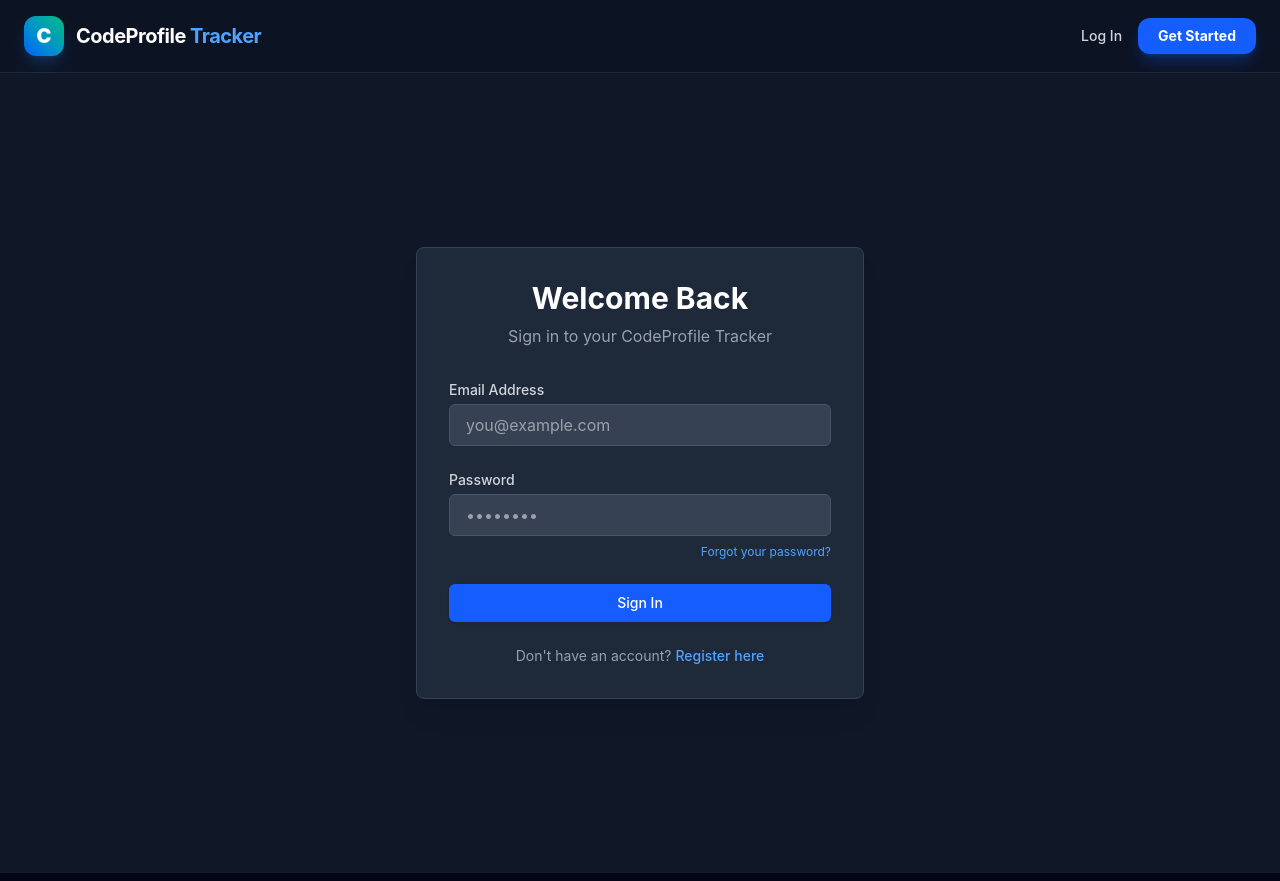
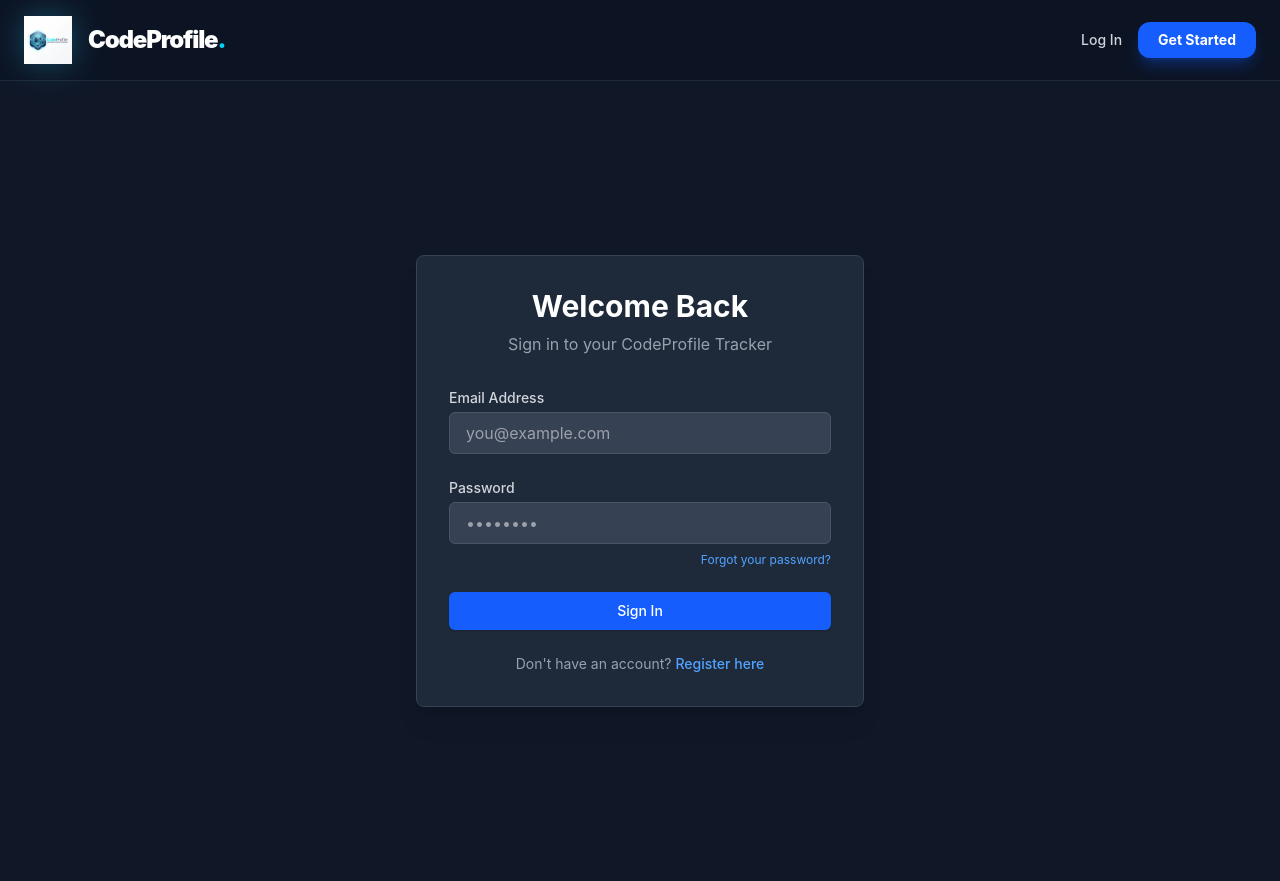
Before and after one commit to shalinisingh0510/codingProfileTracker-frontend, a React (Vite) app: page /login in a window 1280 px wide. Built offline with nearby package versions, Linux system fonts and the light colour scheme.

Commit message:
adding ai profile analyzer

```diff
--- a/index.html
+++ b/index.html
@@ -2,9 +2,10 @@
 <html lang="en">
   <head>
     <meta charset="UTF-8" />
-    <link rel="icon" type="image/svg+xml" href="/favicon.svg" />
+    <link rel="icon" type="image/png" href="/favicon.png" />
     <meta name="viewport" content="width=device-width, initial-scale=1.0" />
-    <title>codingprofiletracker-frontend</title>
+    <title>CodeProfile Tracker - Command Center</title>
+
   </head>
   <body>
     <div id="root"></div>
--- a/src/components/Navbar.jsx
+++ b/src/components/Navbar.jsx
@@ -64,18 +64,19 @@
   return (
     <nav className="bg-gray-900/80 backdrop-blur-md sticky top-0 z-50 border-b border-gray-800 px-6 py-4">
       <div className="max-w-7xl mx-auto flex justify-between items-center text-white">
-        <div className="flex items-center gap-3">
-          <div className="w-10 h-10 bg-gradient-to-tr from-blue-600 to-emerald-500 rounded-xl flex items-center justify-center font-black text-xl shadow-lg shadow-blue-500/20">
-            C
-          </div>
-          <Link
-            to={token ? (username ? `/${username}/dashboard` : "/dashboard") : "/login"}
-            className="font-bold text-xl tracking-tight hover:text-blue-400 transition-colors hidden sm:block"
-          >
-            CodeProfile <span className="text-blue-400">Tracker</span>
+        <div className="flex items-center gap-4">
+          <Link to={token ? (username ? `/${username}/dashboard` : "/dashboard") : "/login"} className="flex items-center gap-4 group">
+            <img
+              src="/logo.png"
+              alt="CodeProfile"
+              className="w-12 h-12 object-contain group-hover:scale-110 transition-transform duration-300 drop-shadow-[0_0_15px_rgba(34,211,238,0.3)]"
+            />
+            <span className="font-black text-2xl tracking-tighter hover:text-cyan-400 transition-colors hidden sm:block">
+              CodeProfile<span className="text-cyan-400">.</span>
+            </span>
           </Link>
+        </div>
 
-        </div>
 
         {/* Search Bar */}
         {token && (
--- a/src/index.css
+++ b/src/index.css
@@ -11,6 +11,7 @@
 @theme {
   --animate-float: float 6s ease-in-out infinite;
   --animate-pulse-glow: pulse-glow 3s ease-in-out infinite;
+  --animate-shimmer: shimmer 2s linear infinite;
 
   @keyframes float {
     0%, 100% { transform: translateY(0); }
@@ -21,6 +22,18 @@
     0%, 100% { filter: drop-shadow(0 0 10px rgba(34, 211, 238, 0.2)); }
     50% { filter: drop-shadow(0 0 25px rgba(34, 211, 238, 0.5)); }
   }
+
+  @keyframes loading {
+    0% { transform: translateX(-100%); }
+    50% { transform: translateX(0); }
+    100% { transform: translateX(100%); }
+  }
+
+  @keyframes shimmer {
+    0% { background-position: -200% 0; }
+    100% { background-position: 200% 0; }
+  }
+
 }
 
 body {
--- a/src/pages/Dashboard.jsx
+++ b/src/pages/Dashboard.jsx
@@ -502,16 +502,26 @@
   if (loading) {
     return (
       <div className="min-h-screen bg-[#020617] flex items-center justify-center">
-        <div className="flex flex-col items-center gap-6">
-          <div className="relative w-20 h-20">
-            <div className="absolute inset-0 border-4 border-cyan-500/20 rounded-full"></div>
-            <div className="absolute inset-0 border-4 border-cyan-500 border-t-transparent rounded-full animate-spin"></div>
+        <div className="flex flex-col items-center gap-8">
+          <div className="relative">
+            <div className="absolute inset-0 bg-cyan-500/20 blur-3xl rounded-full animate-pulse"></div>
+            <img
+              src="/logo.png"
+              alt="Loading..."
+              className="w-24 h-24 object-contain animate-bounce drop-shadow-[0_0_20px_rgba(34,211,238,0.4)] relative z-10"
+            />
           </div>
-          <span className="font-black tracking-[0.4em] uppercase text-[10px] text-cyan-500 animate-pulse">Initializing Deck</span>
+          <div className="flex flex-col items-center gap-2">
+            <span className="font-black tracking-[0.6em] uppercase text-[10px] text-cyan-500 animate-pulse">Initializing Deck</span>
+            <div className="w-48 h-1 bg-gray-900 rounded-full overflow-hidden">
+              <div className="h-full bg-gradient-to-r from-cyan-500 to-indigo-500 w-1/3 animate-[loading_2s_infinite]"></div>
+            </div>
+          </div>
         </div>
       </div>
     );
   }
+
 
   return (
     <div className="min-h-screen bg-[#020617] text-[#f1f5f9] p-4 md:p-12 lg:p-20 font-sans selection:bg-cyan-500/30">
```
Also changed, not shown: public/favicon.png (added), public/logo.png (added).
